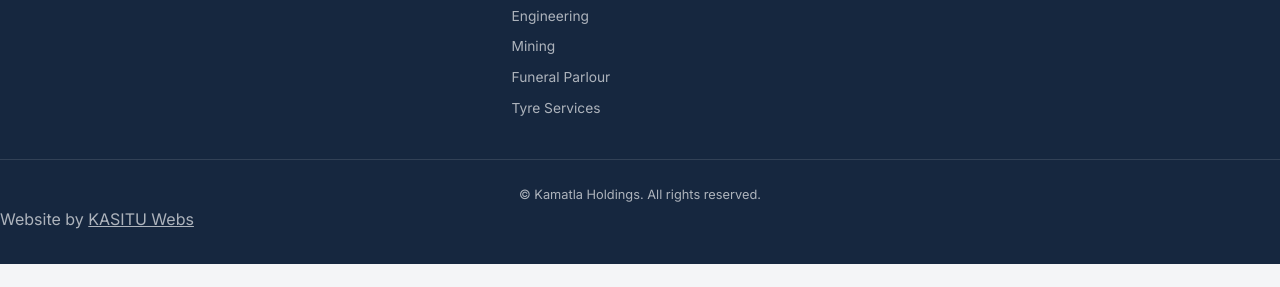
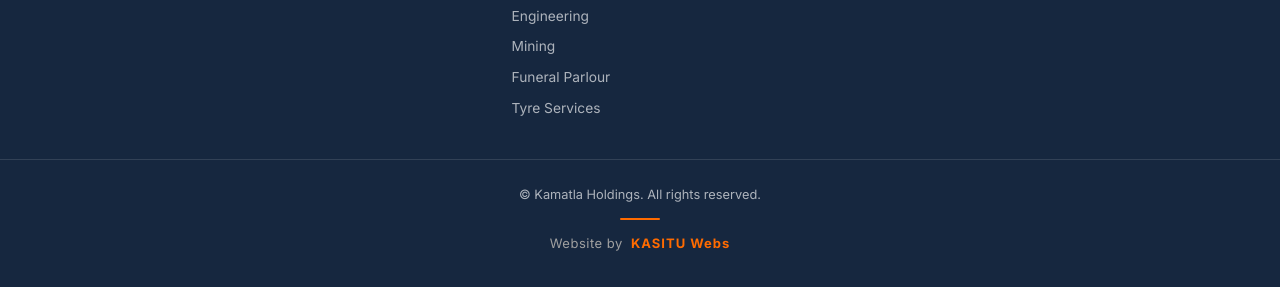
Before and after one commit to Thutis-cluster/holdings, a plain HTML site: page index.html in a window 1280 px wide. Shown: the part 3233-3520 px from the top of the page. Before the commit the page ends 3497 px from the top, so only its background shows below. Drawn offline with nearby package versions, Linux system fonts and the light colour scheme.

Commit message:
Update index.html

```diff
--- a/index.html
+++ b/index.html
@@ -120,6 +120,59 @@
   footer ul a:hover{ color:#fff; }
   .fine-print{ margin-top:40px; padding-top:24px; border-top:1px solid rgba(255,255,255,0.12); font-size:0.8rem; text-align:center; }
   @media (max-width:760px){ footer .wrap{ grid-template-columns:1fr; } }
+
+
+  /* =================================
+   TYRE WEBSITE - CRAFTED BY KASITU
+================================= */
+
+.crafted-by {
+    margin-top: 12px;
+    font-size: 13px;
+    color: #a0a0a0;
+    letter-spacing: 0.5px;
+    text-align: center;
+    line-height: 1.8;
+}
+
+.crafted-by a {
+    display: inline-block;
+    color: #ff6b00;
+    font-weight: 800;
+    letter-spacing: 1px;
+    text-decoration: none;
+    margin-left: 4px;
+    transition: all 0.3s ease;
+}
+
+.crafted-by a:hover {
+    color: #ffffff;
+    text-shadow: 0 0 10px rgba(255, 107, 0, 0.6);
+}
+
+/* Subtle orange accent */
+.crafted-by::before {
+    content: "";
+    display: block;
+    width: 40px;
+    height: 2px;
+    background: #ff6b00;
+    margin: 0 auto 12px;
+    border-radius: 2px;
+}
+
+/* Mobile responsive */
+@media (max-width: 600px) {
+    .crafted-by {
+        font-size: 12px;
+        margin-top: 10px;
+    }
+
+    .crafted-by a {
+        letter-spacing: 0.7px;
+    }
+}
+
 </style>
 </head>
 <body>
```
